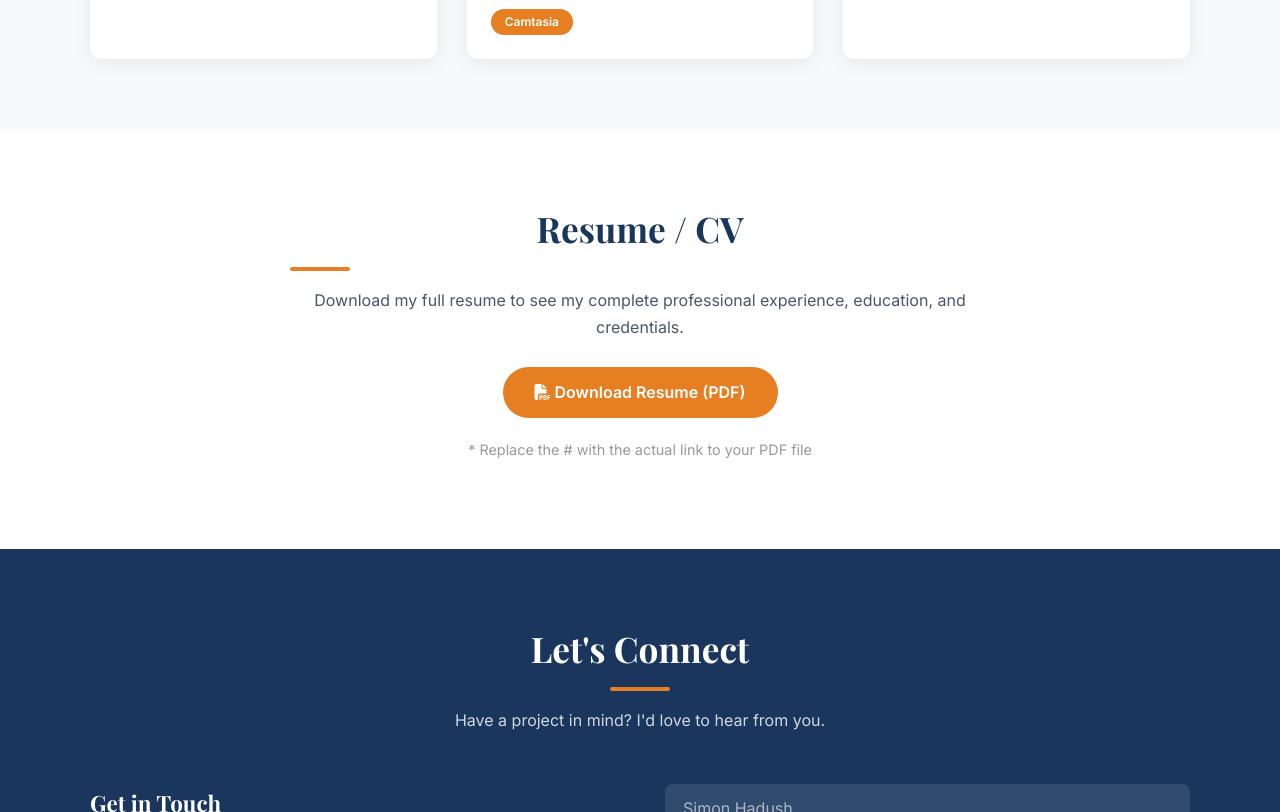
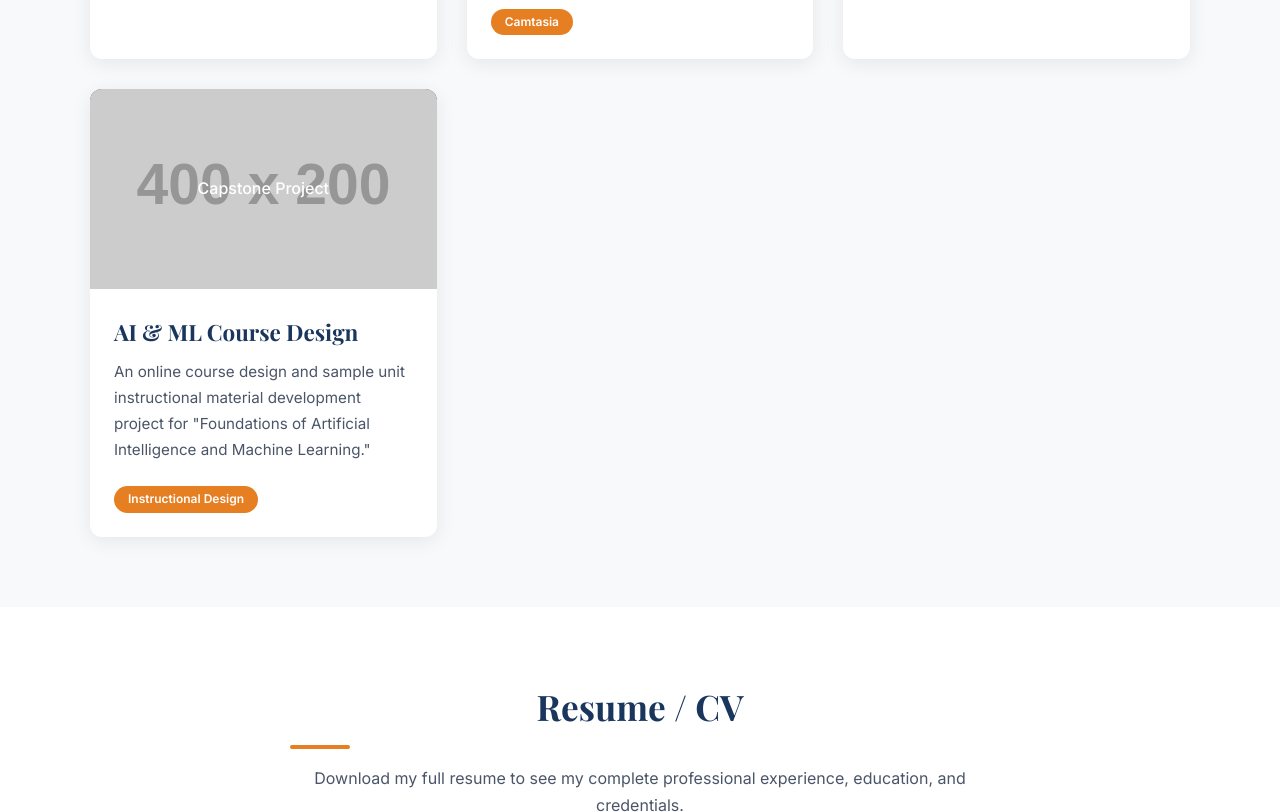
Before and after one commit to simonHad/Simon_Hadush-portfolio, a plain HTML site: page index.html in a window 1280 px wide. Shown: the part 1988-2800 px from the top of the page. Drawn offline with nearby package versions, Linux system fonts and the light colour scheme; placeholder pictures from the web are drawn by us.

Commit message:
Update index.html

```diff
--- a/index.html
+++ b/index.html
@@ -533,6 +533,7 @@
                 <li><a href="#home">Home</a></li>
                 <li><a href="#about">About</a></li>
                 <li><a href="#portfolio">Portfolio</a></li>
+                <li><a href="capstone.html">Capstone Project</a></li>
                 <li><a href="#resume">Resume</a></li>
                 <li><a href="#contact">Contact</a></li>
             </ul>
@@ -637,7 +638,17 @@
                         <span class="card-tag">Figma / UX</span>
                     </div>
                 </div>
-
+                <!-- Project 4: Capstone -->
+                <a href="capstone.html" class="portfolio-card">
+                    <div class="card-image" style="background-image: url('https://via.placeholder.com/400x200/2B4C7E/FFFFFF?text=Capstone+Project');">
+                        Capstone Project
+                    </div>
+                    <div class="card-content">
+                        <h3>AI &amp; ML Course Design</h3>
+                        <p>An online course design and sample unit instructional material development project for "Foundations of Artificial Intelligence and Machine Learning."</p>
+                        <span class="card-tag">Instructional Design</span>
+                    </div>
+                </a>
             </div>
         </div>
     </section>
```
